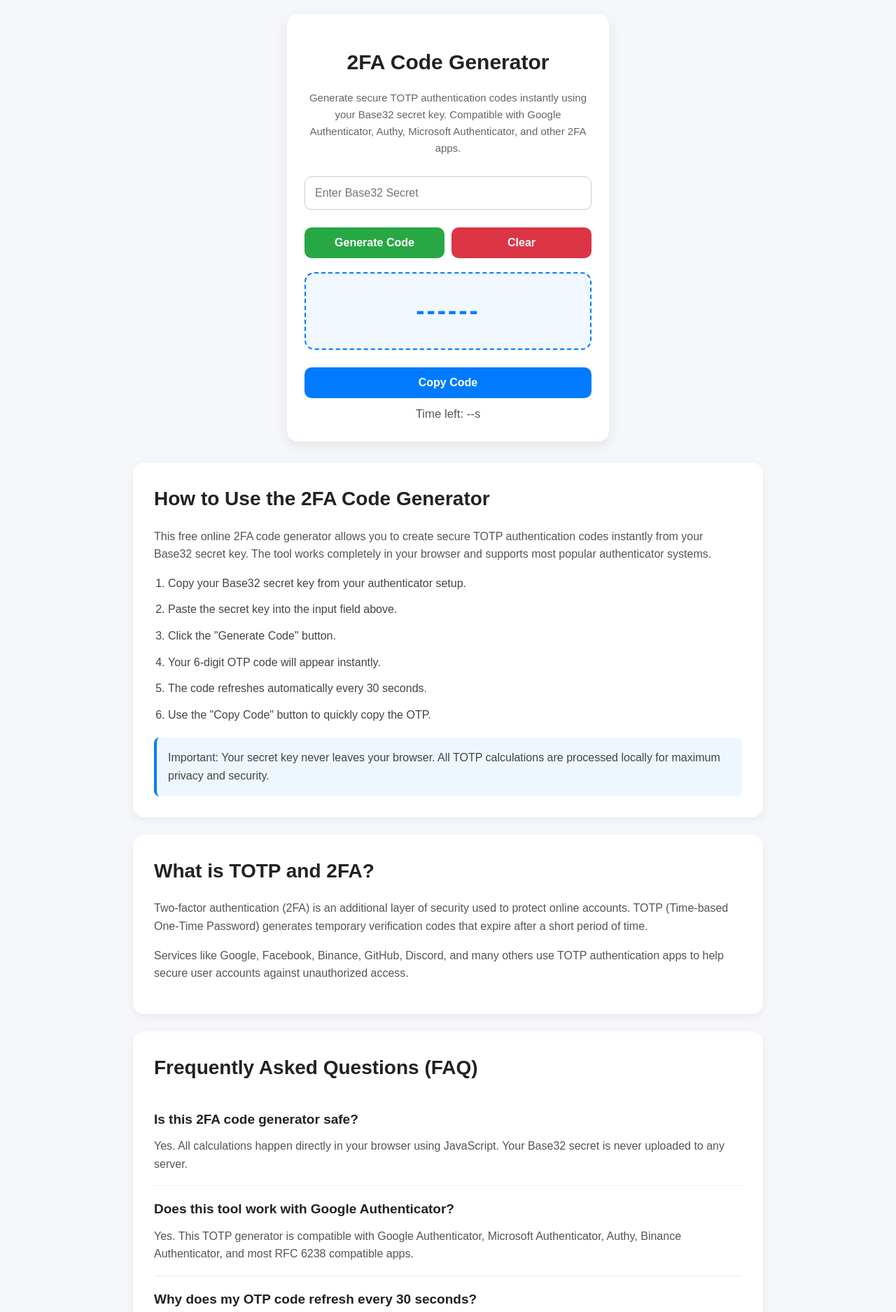
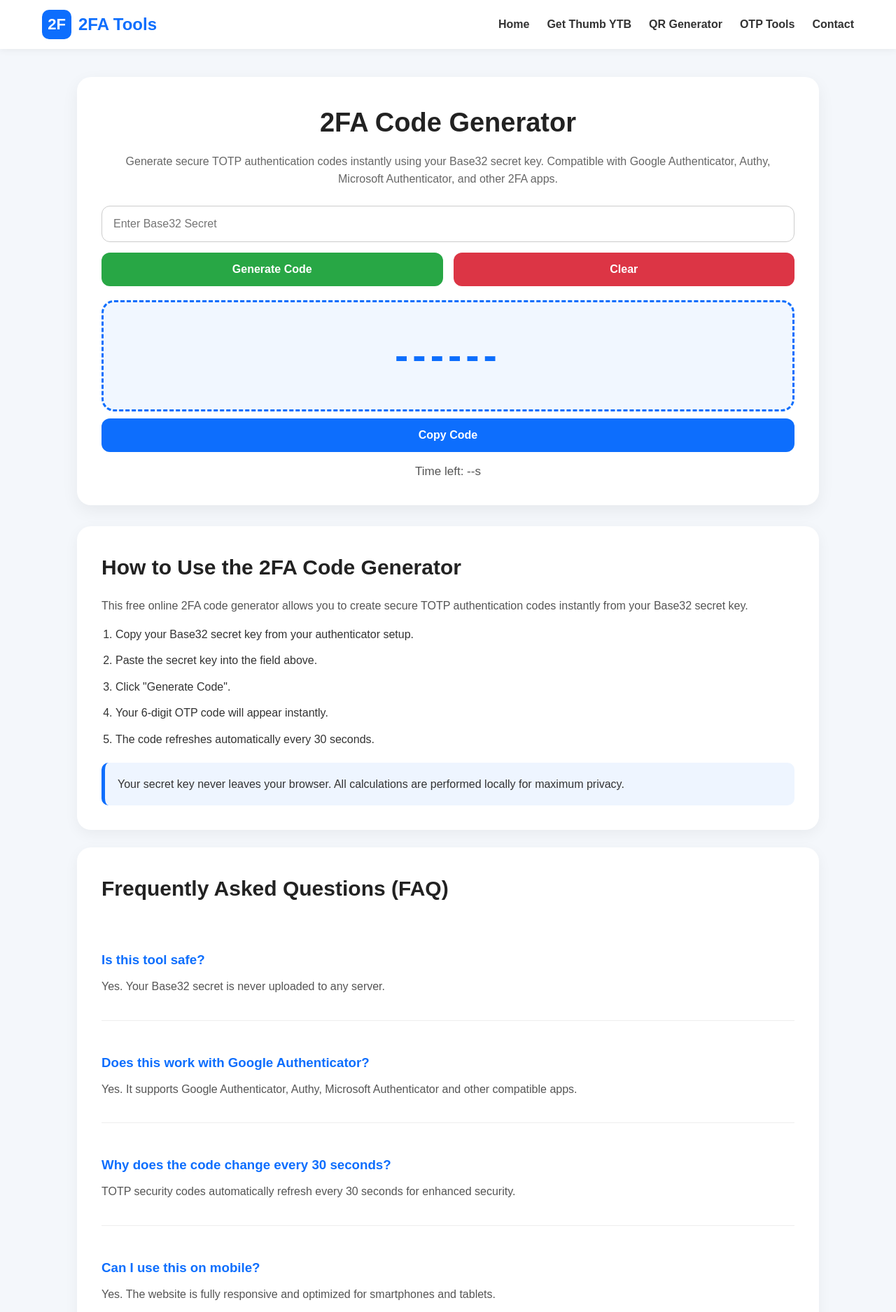
Before and after one commit to haihath9/2fa, a plain HTML site: page index.html in a window 1280 px wide. Shown: the top 1875 px of the page at 70% size. Drawn offline with Linux system fonts and the light colour scheme.

Commit message:
Update index.html

```diff
--- a/index.html
+++ b/index.html
@@ -5,185 +5,251 @@
 
 <!-- SEO -->
 <title>2FA Code Generator - Free Online TOTP Authenticator</title>
-  <meta name="description" content="Free online 2FA code generator for TOTP authentication. Generate secure OTP verification codes instantly using your Base32 secret key. Compatible with Google Authenticator and other 2FA apps.">
-  <meta name="keywords" content="2FA generator, TOTP generator, OTP code generator, Google Authenticator, two factor authentication, Base32 secret, online authenticator">
-  <meta name="author" content="2FA Tool">
-  <meta name="robots" content="index, follow">
+<meta name="description" content="Free online 2FA code generator for TOTP authentication. Generate secure OTP verification codes instantly using your Base32 secret key.">
+<meta name="keywords" content="2FA generator, TOTP generator, OTP code, Google Authenticator, two factor authentication">
 <meta name="viewport" content="width=device-width, initial-scale=1.0">
 
 <!-- Open Graph -->
 <meta property="og:title" content="2FA Code Generator">
-  <meta property="og:description" content="Generate secure TOTP 2FA authentication codes online instantly.">
+<meta property="og:description" content="Generate secure TOTP authentication codes instantly online.">
 <meta property="og:type" content="website">
-  <meta property="og:url" content="https://yourdomain.com/">
-  <meta property="og:image" content="https://yourdomain.com/preview.jpg">
 
-  <!-- Twitter -->
-  <meta name="twitter:card" content="summary_large_image">
-  <meta name="twitter:title" content="2FA Code Generator">
-  <meta name="twitter:description" content="Free online TOTP authenticator tool.">
-  <meta name="twitter:image" content="https://yourdomain.com/preview.jpg">
-
-  <meta name="theme-color" content="#007bff">
+<meta name="theme-color" content="#0d6efd">
 
 <style>
+
 *{
+  margin:0;
+  padding:0;
   box-sizing:border-box;
 }
 
-    body {
-      font-family: Arial, sans-serif;
-      padding: 20px;
-      display: flex;
-      flex-direction: column;
-      align-items: center;
-      background: #f5f7fb;
-      margin:0;
+body{
+  font-family:Arial,sans-serif;
+  background:#f4f7fb;
   color:#333;
   line-height:1.6;
 }
 
-    .container {
-      max-width: 460px;
-      width: 100%;
-      background: #fff;
-      padding: 25px;
-      border-radius: 16px;
-      box-shadow: 0 6px 20px rgba(0,0,0,0.08);
+/* HEADER */
+
+header{
+  width:100%;
+  background:#fff;
+  box-shadow:0 2px 10px rgba(0,0,0,0.06);
+  position:sticky;
+  top:0;
+  z-index:1000;
+}
+
+.header-wrap{
+  max-width:1200px;
+  margin:auto;
+  padding:14px 20px;
+  display:flex;
+  align-items:center;
+  justify-content:space-between;
+}
+
+.logo{
+  display:flex;
+  align-items:center;
+  gap:10px;
+  font-size:24px;
+  font-weight:bold;
+  color:#0d6efd;
+}
+
+.logo-icon{
+  width:42px;
+  height:42px;
+  border-radius:10px;
+  background:#0d6efd;
+  display:flex;
+  align-items:center;
+  justify-content:center;
+  color:#fff;
+  font-size:22px;
+  font-weight:bold;
+}
+
+nav{
+  display:flex;
+  gap:25px;
+}
+
+nav a{
+  text-decoration:none;
+  color:#333;
+  font-weight:600;
+  transition:0.2s;
+}
+
+nav a:hover{
+  color:#0d6efd;
+}
+
+/* MOBILE MENU */
+
+.menu-btn{
+  display:none;
+  font-size:30px;
+  cursor:pointer;
+}
+
+.mobile-menu{
+  display:none;
+  flex-direction:column;
+  background:#fff;
+  border-top:1px solid #eee;
+}
+
+.mobile-menu a{
+  padding:15px 20px;
+  text-decoration:none;
+  color:#333;
+  border-bottom:1px solid #f0f0f0;
+  font-weight:600;
+}
+
+.mobile-menu a:hover{
+  background:#f7f7f7;
+}
+
+/* MAIN */
+
+.main-wrap{
+  max-width:1100px;
+  margin:auto;
+  padding:40px 20px;
+}
+
+.container{
+  width:100%;
+  background:#fff;
+  padding:35px;
+  border-radius:20px;
+  box-shadow:0 8px 25px rgba(0,0,0,0.06);
   margin-bottom:30px;
 }
 
-    h1 {
-      text-align: center;
-      color: #222;
-      margin-bottom: 10px;
-      font-size: 30px;
+h1{
+  text-align:center;
+  font-size:38px;
+  margin-bottom:12px;
+  color:#222;
 }
 
 .desc{
   text-align:center;
   color:#666;
-      font-size:15px;
-      margin-bottom:20px;
-      line-height:1.6;
+  margin-bottom:25px;
+  font-size:16px;
 }
 
-    .input-box {
-      display: flex;
-      flex-direction: column;
-      margin-bottom: 15px;
-      width: 100%;
-      padding-top: 8px;
+.input-box{
+  margin-bottom:15px;
 }
 
-    input {
-      padding: 14px;
-      border: 1px solid #ccc;
-      border-radius: 10px;
-      font-size: 16px;
-      width: 100%;
-      margin-bottom: 10px;
+input{
+  width:100%;
+  padding:16px;
+  border-radius:12px;
+  border:1px solid #ccc;
+  font-size:16px;
   outline:none;
   transition:0.2s;
 }
 
 input:focus{
-      border-color:#007bff;
-      box-shadow:0 0 0 3px rgba(0,123,255,0.15);
+  border-color:#0d6efd;
+  box-shadow:0 0 0 4px rgba(13,110,253,0.12);
 }
 
-    .btn-group {
-      display: flex;
-      gap: 10px;
-      justify-content: center;
-      margin-bottom: 20px;
+.btn-group{
+  display:flex;
+  gap:15px;
+  margin-bottom:20px;
 }
 
-    button {
-      flex: 1;
-      padding: 13px;
-      font-size: 16px;
-      border: none;
-      border-radius: 10px;
-      cursor: pointer;
-      transition: 0.2s;
+button{
+  flex:1;
+  padding:15px;
+  border:none;
+  border-radius:12px;
+  font-size:16px;
   font-weight:bold;
+  cursor:pointer;
+  transition:0.2s;
 }
 
-    button:hover {
-      opacity: 0.92;
+button:hover{
   transform:translateY(-1px);
+  opacity:0.94;
 }
 
-    #start {
-      background: #28a745;
-      color: white;
+#start{
+  background:#28a745;
+  color:#fff;
 }
 
-    #clear {
-      background: #dc3545;
-      color: white;
+#clear{
+  background:#dc3545;
+  color:#fff;
 }
 
-    #copy {
-      background: #007bff;
-      color: white;
-      width: 100%;
-      margin-top: 10px;
+#copy{
+  width:100%;
+  background:#0d6efd;
+  color:#fff;
+  margin-top:10px;
 }
 
-    #code-box {
-      text-align: center;
-      padding: 24px;
-      border: 2px dashed #007bff;
-      border-radius: 14px;
-      font-size: 2.3em;
-      font-weight: bold;
-      margin-bottom: 15px;
-      color: #007bff;
-      background: #f0f7ff;
-      letter-spacing:3px;
+#code-box{
+  text-align:center;
+  padding:30px;
+  border:3px dashed #0d6efd;
+  border-radius:18px;
+  background:#f1f7ff;
+  font-size:58px;
+  font-weight:bold;
+  color:#0d6efd;
+  letter-spacing:6px;
 }
 
-    #timer {
-      text-align: center;
-      font-size: 1.05em;
-      color: #555;
-      margin-top: 10px;
+#timer{
+  margin-top:14px;
+  text-align:center;
+  color:#555;
+  font-size:17px;
 }
 
-    #error {
-      color: red;
-      margin-top: 10px;
-      text-align: center;
-      font-size:14px;
+#error{
+  margin-top:12px;
+  color:red;
+  text-align:center;
 }
 
-    .content-section{
-      max-width:900px;
-      width:100%;
-    }
+/* SEO CONTENT */
 
 .seo-box{
   background:#fff;
-      border-radius:16px;
-      padding:30px;
+  border-radius:20px;
+  padding:35px;
   margin-bottom:25px;
-      box-shadow:0 4px 14px rgba(0,0,0,0.06);
+  box-shadow:0 6px 20px rgba(0,0,0,0.05);
 }
 
 .seo-box h2{
-      margin-top:0;
+  font-size:30px;
+  margin-bottom:18px;
   color:#222;
-      font-size:28px;
-      margin-bottom:18px;
 }
 
 .seo-box h3{
-      color:#007bff;
-      margin-top:28px;
+  margin-top:25px;
   margin-bottom:10px;
-      font-size:20px;
+  color:#0d6efd;
 }
 
 .seo-box p{
@@ -197,57 +263,58 @@
 
 .steps li{
   margin-bottom:12px;
-      color:#444;
+}
+
+.highlight{
+  background:#eef5ff;
+  border-left:5px solid #0d6efd;
+  padding:18px;
+  border-radius:10px;
+  margin-top:20px;
 }
 
 .faq-item{
+  padding:20px 0;
   border-bottom:1px solid #eee;
-      padding:18px 0;
 }
 
 .faq-item:last-child{
   border-bottom:none;
 }
 
-    .faq-item h3{
-      margin:0 0 10px;
-      color:#222;
-      font-size:19px;
-    }
-
-    .faq-item p{
-      margin:0;
-      color:#555;
-    }
-
-    .highlight{
-      background:#eef6ff;
-      border-left:4px solid #007bff;
-      padding:16px;
-      border-radius:8px;
-      margin-top:20px;
-      color:#444;
-    }
-
 footer{
   text-align:center;
+  padding:30px 20px;
   color:#777;
-      margin-top:10px;
   font-size:14px;
 }
 
-    @media (max-width: 600px){
-      body{
-        padding:15px;
+/* MOBILE */
+
+@media(max-width:768px){
+
+  nav{
+    display:none;
   }
 
-      .container,
+  .menu-btn{
+    display:block;
+  }
+
+  .mobile-menu.show{
+    display:flex;
+  }
+
+  .container{
+    padding:22px;
+  }
+
   .seo-box{
-        padding:20px;
+    padding:22px;
   }
 
   h1{
-        font-size:25px;
+    font-size:30px;
   }
 
   .seo-box h2{
@@ -255,19 +322,100 @@
   }
 
   #code-box{
-        font-size:1.9em;
-        padding:18px;
+    font-size:42px;
+    padding:22px;
+    letter-spacing:4px;
   }
 
-      input,
+  .btn-group{
+    flex-direction:column;
+  }
+
   button{
+    width:100%;
+  }
+
+}
+
+@media(max-width:480px){
+
+  .header-wrap{
+    padding:12px 15px;
+  }
+
+  .logo{
+    font-size:20px;
+  }
+
+  .logo-icon{
+    width:36px;
+    height:36px;
+    font-size:18px;
+  }
+
+  .main-wrap{
+    padding:20px 12px;
+  }
+
+  h1{
+    font-size:26px;
+  }
+
+  .desc{
+    font-size:14px;
+  }
+
+  #code-box{
+    font-size:34px;
+    letter-spacing:2px;
+  }
+
+  input{
+    padding:14px;
     font-size:15px;
   }
+
 }
+
 </style>
 </head>
 
 <body>
+
+<header>
+
+  <div class="header-wrap">
+
+    <div class="logo">
+      <div class="logo-icon">2F</div>
+      2FA Tools
+    </div>
+
+    <nav>
+      <a href="#">Home</a>
+      <a href="#">Get Thumb YTB</a>
+      <a href="#">QR Generator</a>
+      <a href="#">OTP Tools</a>
+      <a href="#">Contact</a>
+    </nav>
+
+    <div class="menu-btn" onclick="toggleMenu()">
+      ☰
+    </div>
+
+  </div>
+
+  <div class="mobile-menu" id="mobileMenu">
+    <a href="#">Home</a>
+    <a href="#">Get Thumb YTB</a>
+    <a href="#">QR Generator</a>
+    <a href="#">OTP Tools</a>
+    <a href="#">Contact</a>
+  </div>
+
+</header>
+
+<div class="main-wrap">
 
   <div class="container">
 
@@ -298,7 +446,6 @@
   </div>
 
   <!-- SEO CONTENT -->
-  <div class="content-section">
 
   <div class="seo-box">
 
@@ -306,37 +453,20 @@
 
     <p>
       This free online 2FA code generator allows you to create secure TOTP authentication codes instantly from your Base32 secret key.
-        The tool works completely in your browser and supports most popular authenticator systems.
     </p>
 
     <ol class="steps">
       <li>Copy your Base32 secret key from your authenticator setup.</li>
-        <li>Paste the secret key into the input field above.</li>
-        <li>Click the "Generate Code" button.</li>
+      <li>Paste the secret key into the field above.</li>
+      <li>Click "Generate Code".</li>
       <li>Your 6-digit OTP code will appear instantly.</li>
       <li>The code refreshes automatically every 30 seconds.</li>
-        <li>Use the "Copy Code" button to quickly copy the OTP.</li>
     </ol>
 
     <div class="highlight">
-        Important: Your secret key never leaves your browser.
-        All TOTP calculations are processed locally for maximum privacy and security.
+      Your secret key never leaves your browser.
+      All calculations are performed locally for maximum privacy.
     </div>
-
-    </div>
-
-    <div class="seo-box">
-
-      <h2>What is TOTP and 2FA?</h2>
-
-      <p>
-        Two-factor authentication (2FA) is an additional layer of security used to protect online accounts.
-        TOTP (Time-based One-Time Password) generates temporary verification codes that expire after a short period of time.
-      </p>
-
-      <p>
-        Services like Google, Facebook, Binance, GitHub, Discord, and many others use TOTP authentication apps to help secure user accounts against unauthorized access.
-      </p>
 
   </div>
 
@@ -345,48 +475,30 @@
     <h2>Frequently Asked Questions (FAQ)</h2>
 
     <div class="faq-item">
-        <h3>Is this 2FA code generator safe?</h3>
+      <h3>Is this tool safe?</h3>
       <p>
-          Yes. All calculations happen directly in your browser using JavaScript.
-          Your Base32 secret is never uploaded to any server.
+        Yes. Your Base32 secret is never uploaded to any server.
       </p>
     </div>
 
     <div class="faq-item">
-        <h3>Does this tool work with Google Authenticator?</h3>
+      <h3>Does this work with Google Authenticator?</h3>
       <p>
-          Yes. This TOTP generator is compatible with Google Authenticator,
-          Microsoft Authenticator, Authy, Binance Authenticator, and most RFC 6238 compatible apps.
+        Yes. It supports Google Authenticator, Authy, Microsoft Authenticator and other compatible apps.
       </p>
     </div>
 
     <div class="faq-item">
-        <h3>Why does my OTP code refresh every 30 seconds?</h3>
+      <h3>Why does the code change every 30 seconds?</h3>
       <p>
-          TOTP authentication uses time-based security.
-          Codes automatically expire every 30 seconds to improve account protection.
+        TOTP security codes automatically refresh every 30 seconds for enhanced security.
       </p>
     </div>
 
     <div class="faq-item">
-        <h3>What is a Base32 secret key?</h3>
+      <h3>Can I use this on mobile?</h3>
       <p>
-          A Base32 secret is the unique key provided when enabling 2FA on an account.
-          It is used to generate secure one-time verification codes.
-        </p>
-      </div>
-
-      <div class="faq-item">
-        <h3>Can I use this tool on mobile devices?</h3>
-        <p>
-          Yes. The page is fully responsive and works on smartphones, tablets, and desktop browsers.
-        </p>
-      </div>
-
-      <div class="faq-item">
-        <h3>Does this website store my secret key?</h3>
-        <p>
-          No. Your secret key stays only inside your browser session and is never stored or transmitted.
+        Yes. The website is fully responsive and optimized for smartphones and tablets.
       </p>
     </div>
 
@@ -395,10 +507,19 @@
 </div>
 
 <footer>
-    © 2026 2FA Code Generator - Secure TOTP Authentication Tool
+  © 2026 2FA Tools - Secure TOTP Authentication Generator
 </footer>
 
 <script>
+
+function toggleMenu(){
+
+  document
+    .getElementById("mobileMenu")
+    .classList
+    .toggle("show");
+}
+
 (async function(){
 
   const $ = (s)=>document.querySelector(s);
@@ -411,42 +532,51 @@
   const copyBtn = $('#copy');
   const errorEl = $('#error');
 
-  let secret = '';
   let lastCode = '';
   let interval;
 
   startBtn.addEventListener('click', ()=> start());
 
   clearBtn.addEventListener('click', ()=> {
+
     secretEl.value = '';
+
     codeEl.textContent = '------';
+
     timerEl.textContent = 'Time left: --s';
+
     showError('');
+
     if(interval) clearInterval(interval);
-  });
 
-  secretEl.addEventListener('keyup',(e)=>{
-    if(e.key==='Enter') start();
   });
 
   copyBtn.addEventListener('click', ()=> {
+
     if(lastCode){
+
       navigator.clipboard.writeText(lastCode);
+
       copyBtn.textContent = 'Copied!';
+
       setTimeout(()=>{
         copyBtn.textContent = 'Copy Code';
       },1200);
+
     }
+
   });
 
   async function start(){
 
-    secret = (secretEl.value||'')
+    const secret = (secretEl.value||'')
       .trim()
       .replace(/\s+/g,'');
 
     if(!secret){
+
       showError('Please enter a valid Base32 secret.');
+
       return;
     }
 
@@ -454,12 +584,15 @@
 
     if(interval) clearInterval(interval);
 
-    updateCode();
+    updateCode(secret);
 
-    interval = setInterval(updateCode, 1000);
+    interval = setInterval(()=>{
+      updateCode(secret);
+    },1000);
+
   }
 
-  async function updateCode(){
+  async function updateCode(secret){
 
     try {
 
@@ -516,7 +649,9 @@
       ((hmac[offset + 2] & 0xff) << 8) |
       (hmac[offset + 3] & 0xff);
 
-    return (bin % 1e6).toString().padStart(6, '0');
+    return (bin % 1e6)
+      .toString()
+      .padStart(6, '0');
   }
 
   function base32Decode(input){
@@ -538,6 +673,7 @@
       if(idx===-1) throw new Error('bad char');
 
       bits += idx.toString(2).padStart(5,'0');
+
     }
 
     for(let i=0;i+8<=bits.length;i+=8){
```
Lines whose indentation alone changed are shown as unchanged.
